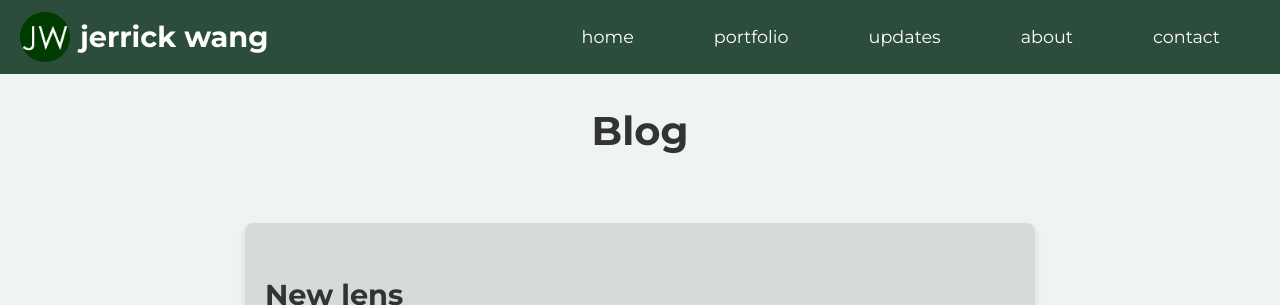
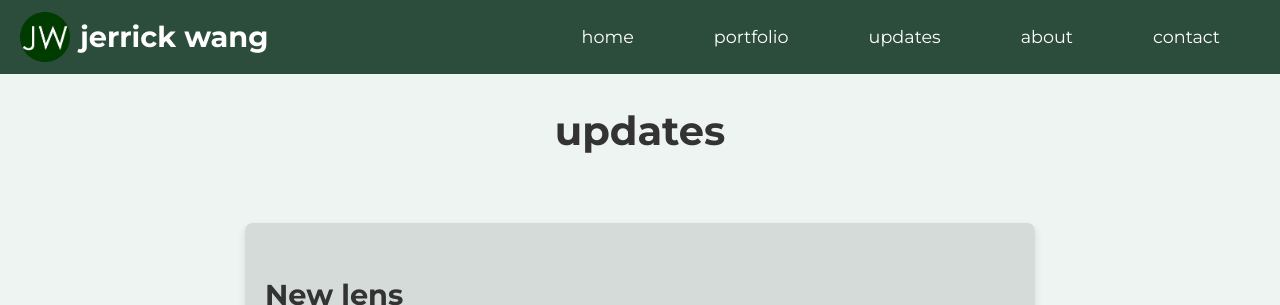
Before and after one commit to jerrickwang/jerrickwang.github.io, a Jekyll site: the page built from updates.md, in a window 1280 px wide and 1323 px high. Shown: the top 305 px of the window. Built offline with Jekyll 4.4.1, drawn with Linux system fonts in a browser that asks for light colours.

Commit message:
Update and rename blog.md to updates.md

```diff
--- a/blog.md
+++ b/updates.md
@@ -1,7 +1,7 @@
 ---
 layout: default
-title: Blog
-permalink: /blog/
+title: updates
+permalink: /updates/
 ---
 
 <div class="blog-post-container">
```
